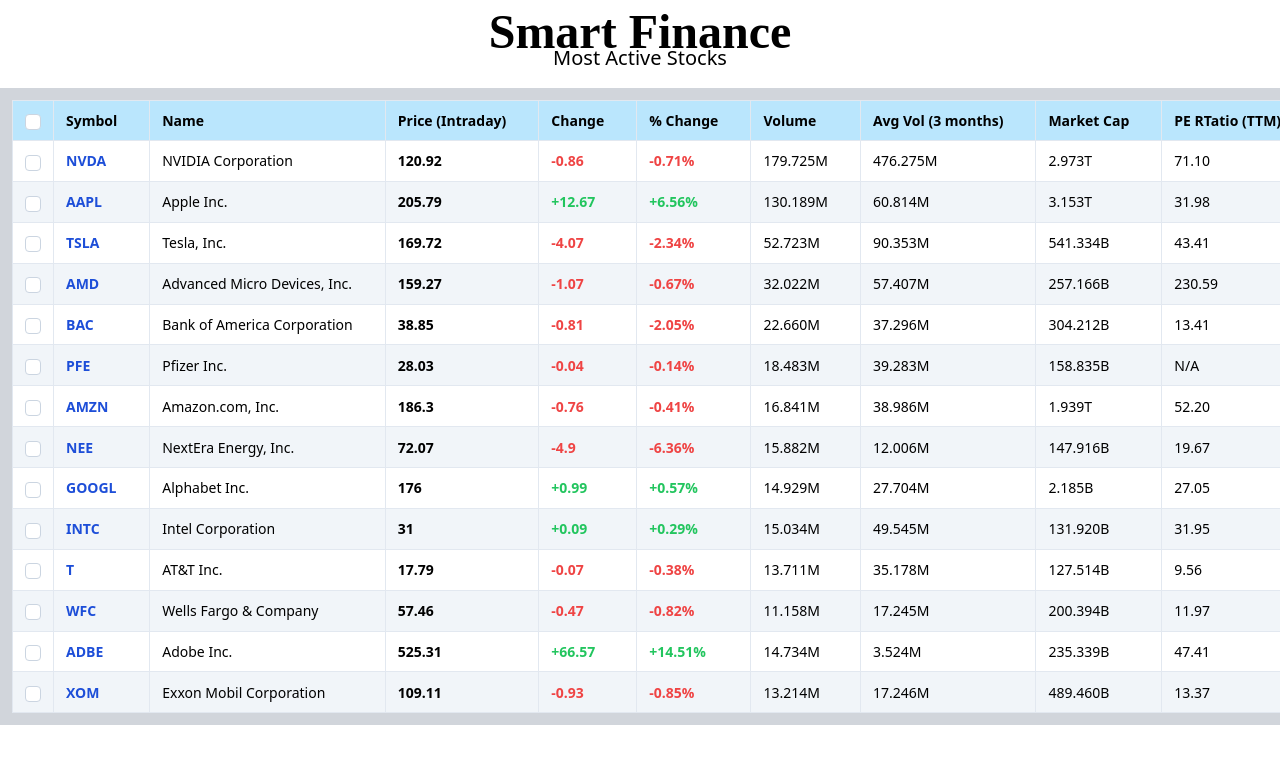
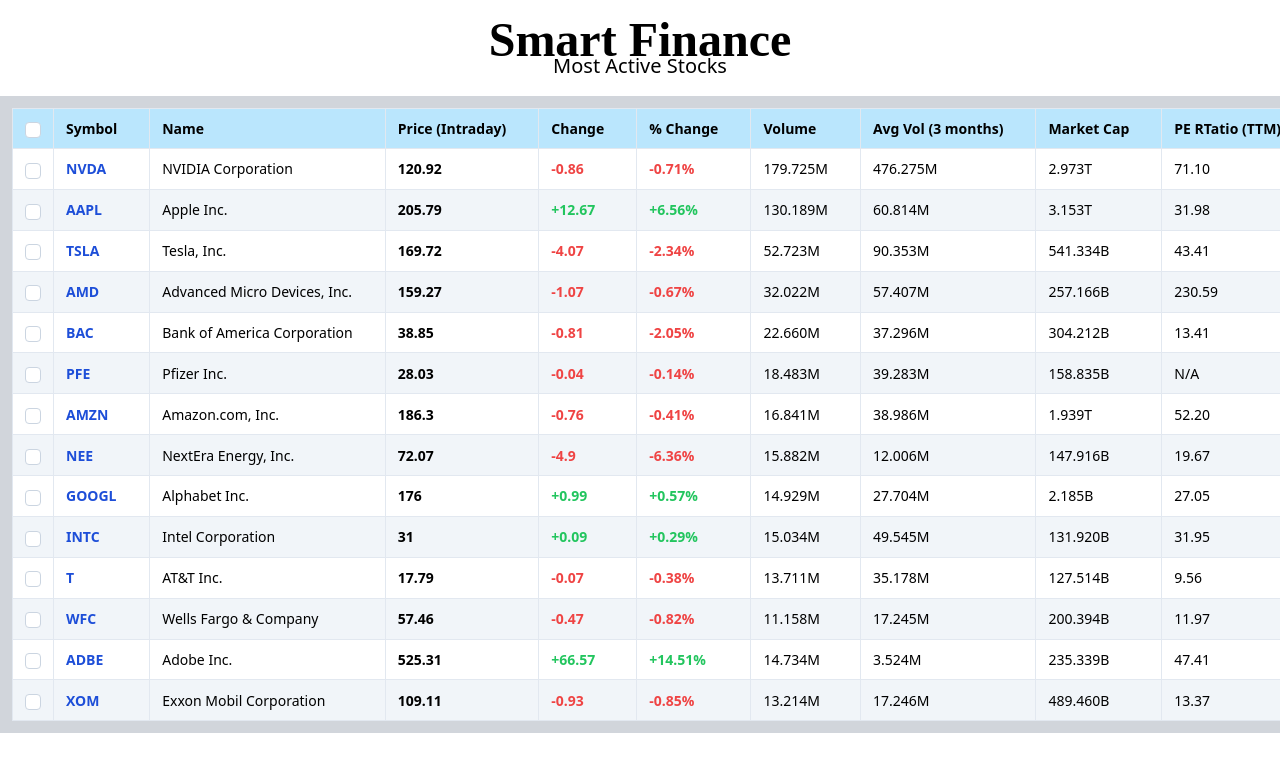
Before and after one commit to SammyLeths/studytables_uc, a React (Vite) app: page / in a window 1280 px wide. Shown: the top 772 px of the page. Built offline with nearby package versions, Linux system fonts and the light colour scheme; a web font is replaced by a local one.

Commit message:
added pt to container

```diff
--- a/src/App.tsx
+++ b/src/App.tsx
@@ -18,7 +18,7 @@
 
 function App() {
   return (
-    <div className="table_container ">
+    <div className="table_container pt-2">
       <div className="title text-center pb-4 pt-2">
         <h1 className="text-5xl">Smart Finance</h1>
         <h3 className="text-xl -mt-3">Most Active Stocks</h3>
```
